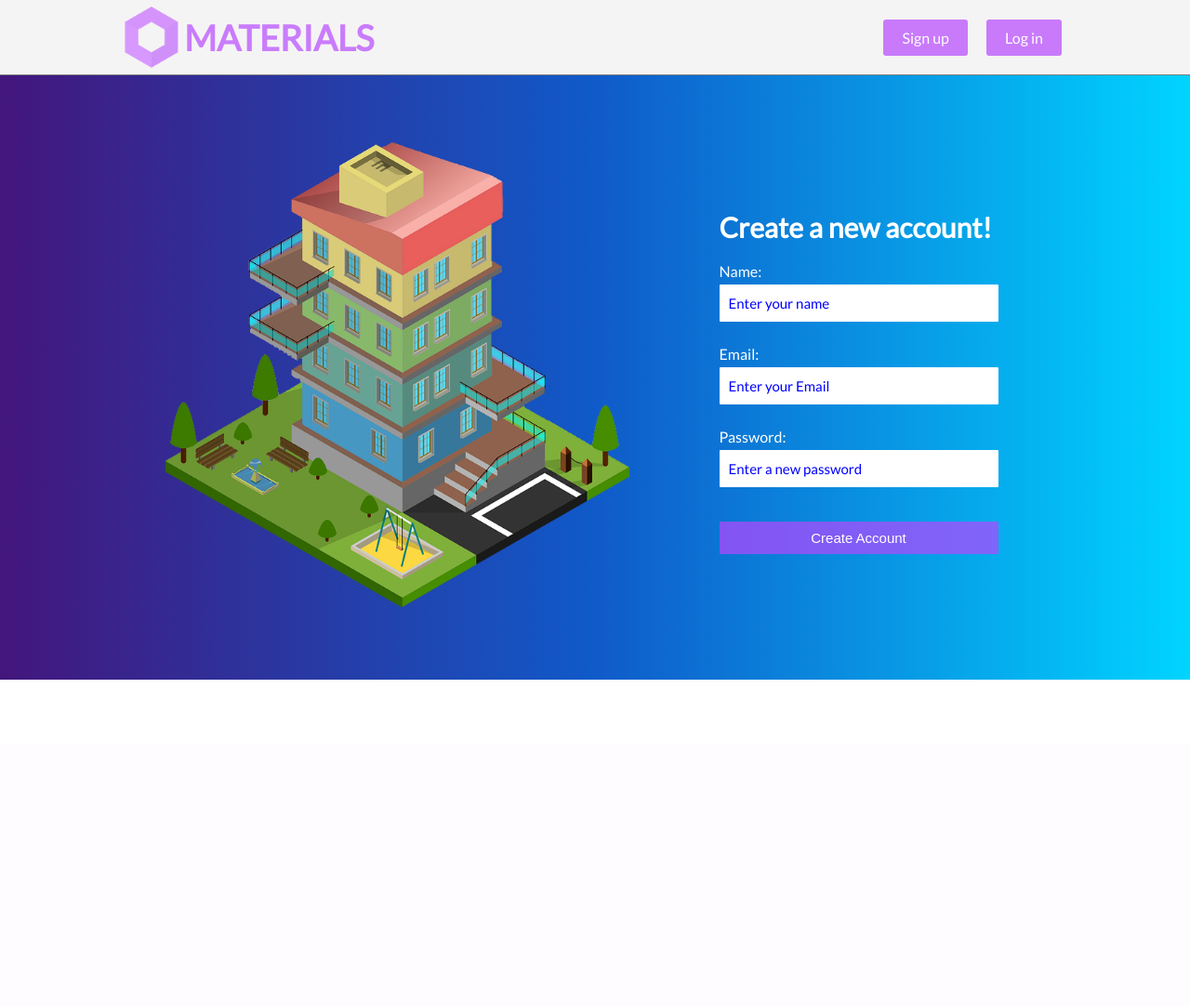
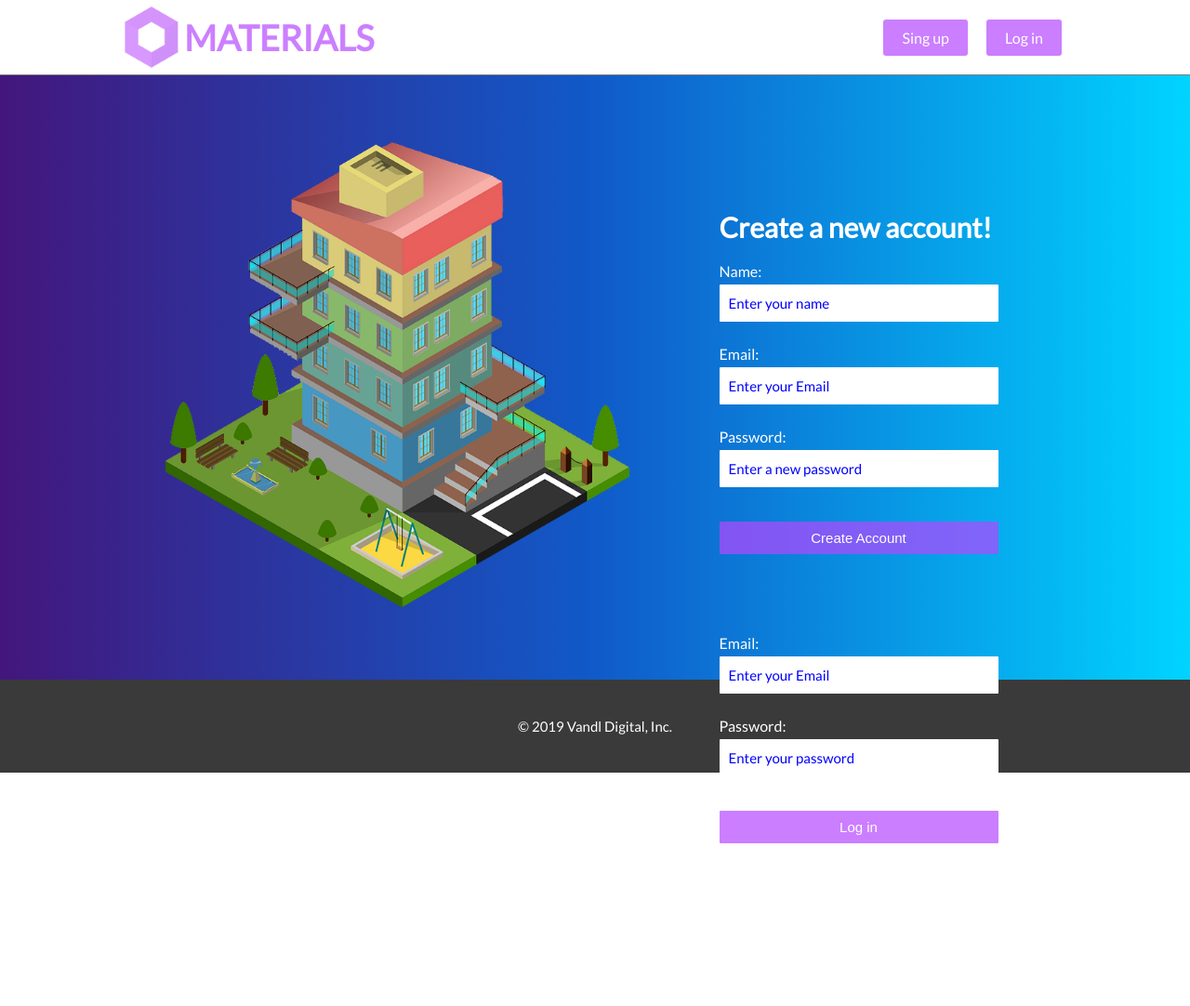
Before and after one commit to PabloVazquezFayat/Materials, a Node project: template views/index.hbs in a window 1280 px wide. Shown: the whole page at 93% size. Before the commit the page ends 731 px from the top, so only its background shows below. Run offline with Node 20 templates, Linux system fonts and the light colour scheme; the template is opened without the code that fills it, so the values that code supplies are empty.

Commit message:
sign up / log in

```diff
--- a/models/User.js
+++ b/models/User.js
@@ -3,8 +3,8 @@ require('mongoose-type-email');
 const Schema = mongoose.Schema;
 
 const userSchema = new Schema({
-  name: {type: String, minlength: 1, required: true},
-  email: {type: mongoose.SchemaTypes.Email, required: true, unique: true},
+  name:     {type: String, minlength: 1, required: true},
+  email:    {type: mongoose.SchemaTypes.Email, required: true, unique: true},
   password: {type: String, minlength: 2, required: true}
 });
 
--- a/public/stylesheets/style.css
+++ b/public/stylesheets/style.css
@@ -11,6 +11,7 @@ a {
 
 .navbar {
   background: #f5f4f4;
+  background: #fff;
   width: 100%;
   height: 80px;
   float: left;
@@ -52,14 +53,14 @@ a {
   padding: 10px 20px;
   list-style: none;
   font-family: 'Lato';
-  border-radius: 3px; }
-
-.nav-wrapper ul li a {
-  text-decoration: none;
+  border-radius: 3px;
   color: white; }
 
+.nav-wrapper ul li:hover {
+  cursor: pointer; }
+
 .container {
-  background: #43167c;
+  background: #0077ff;
   background: linear-gradient(90deg, #43167c 0%, #105ac9 50%, #00d4ff 100%);
   width: 100%;
   height: 650px;
@@ -83,6 +84,13 @@ a {
   color: white;
   font-family: 'Lato';
   font-size: 30px;
+  padding: 0px;
+  margin: 0px 0px 20px 0px; }
+
+.create-account h3 {
+  color: white;
+  font-family: 'Lato';
+  font-size: 20px;
   padding: 0px;
   margin: 0px 0px 20px 0px; }
 
@@ -133,4 +141,23 @@ a {
 .graphic img {
   width: 500px; }
 
+.footer-container {
+  background: #3a3a3a;
+  width: 100%;
+  height: 100px;
+  display: flex;
+  justify-content: center; }
+
+.footer-wrapper {
+  width: 80%;
+  height: 100px;
+  display: flex;
+  justify-content: center;
+  align-items: center; }
+
+.footer-wrapper p {
+  color: white;
+  font-size: 15px;
+  font-family: 'Lato'; }
+
 /*# sourceMappingURL=style.css.map */
--- a/public/stylesheets/style.scss
+++ b/public/stylesheets/style.scss
@@ -14,6 +14,7 @@ a {
 
 .navbar{
   background: rgb(245, 244, 244);
+  background: #fff;
   width: 100%;
   height: 80px;
   float: left;
@@ -62,15 +63,15 @@ a {
   list-style: none;
   font-family: 'Lato';
   border-radius: 3px;
-}
-
-.nav-wrapper ul li a{
-  text-decoration: none;
   color: white;
 }
 
+.nav-wrapper ul li:hover{
+  cursor: pointer;
+}
+
 .container{
-  background: rgb(67,22,124);
+  background: rgb(0, 119, 255);
   background: linear-gradient(90deg, rgba(67,22,124,1) 0%, rgba(16,90,201,1) 50%, rgba(0,212,255,1) 100%);
   width: 100%;
   height: 650px;
@@ -97,6 +98,14 @@ a {
   color: white;
   font-family: 'Lato';
   font-size: 30px;
+  padding: 0px;
+  margin: 0px 0px 20px 0px;
+}
+
+.create-account h3{
+  color: white;
+  font-family: 'Lato';
+  font-size: 20px;
   padding: 0px;
   margin: 0px 0px 20px 0px;
 }
@@ -154,3 +163,26 @@ a {
 .graphic img{
   width: 500px;
 }
+
+// FOOTER
+.footer-container{
+  background: rgb(58, 58, 58);
+  width: 100%;
+  height: 100px;
+  display: flex;
+  justify-content: center;
+}
+
+.footer-wrapper{
+  width: 80%;
+  height: 100px;
+  display: flex;
+  justify-content: center;
+  align-items: center;
+}
+
+.footer-wrapper p{
+  color: white;
+  font-size: 15px;
+  font-family: 'Lato';
+}
--- a/views/index.hbs
+++ b/views/index.hbs
@@ -4,8 +4,13 @@
       <img src="/images/building.png" alt="image of 3D sphere">
     </div>
     <div class="create-account">
+      {{#if message}}
+       <h3>{{message}}</h3>
+      {{else}}
         <h1>Create a new account!</h1>
-      <form action="/userRoutes" method="POST" id="user-login">
+      {{/if}}
+      <div class="singup-or-login">
+        <form action="/signup" method="POST" id="user-login">
           <label>Name:</label>
           <input type="text" name="name" required="true" placeholder="Enter your name">
           <label>Email:</label>
@@ -14,9 +19,14 @@
           <input type="password" name="password" required="true" placeholder="Enter a new password">
           <button>Create Account</button>
         </form>
-      {{#if message}}
-        <h3>{{message}}</h3>
-      {{/if}}
+        <form action="/login" method="POST" id="user-login">
+          <label>Email:</label>
+          <input type="email" name="email" required="true" placeholder="Enter your Email">
+          <label>Password:</label>
+          <input type="password" name="password" required="true" placeholder="Enter your password">
+          <button>Log in</button>
+        </form>
       </div>
     </div>
   </div>
+</div>
--- a/views/layout.hbs
+++ b/views/layout.hbs
@@ -10,7 +10,7 @@
 <body>
   {{>navbar}}
   {{{body}}}
-  {{!-- footer nav --}}
+  {{>footer}}
   <script src="/javascripts/script.js"></script>
 </body>
 </html>
--- /dev/null
+++ b/views/partials/footer.hbs
@@ -0,0 +1,5 @@
+<div class="footer-container">
+  <div class="footer-wrapper">
+    <p>&copy; 2019 Vandl Digital, Inc.<p></p>
+  </div>
+</div>
--- a/views/partials/navbar.hbs
+++ b/views/partials/navbar.hbs
@@ -5,8 +5,8 @@
       <h1>MATERIALS</h1>
     </div>
     <ul>
-      <li><a href="/">Sign up</a></li>
-      <li><a href="/login">Log in</a></li>
+      <li>Sing up</li>
+      <li>Log in</li>
       {{#if user}}
         <a href="/logout">Log out</a>
       {{/if}}
```
Also changed, not shown: app.js (+39 -36 lines), routes/userRoutes.js (+18 -9 lines), 1 other file. Lines whose indentation alone changed are shown as unchanged.
